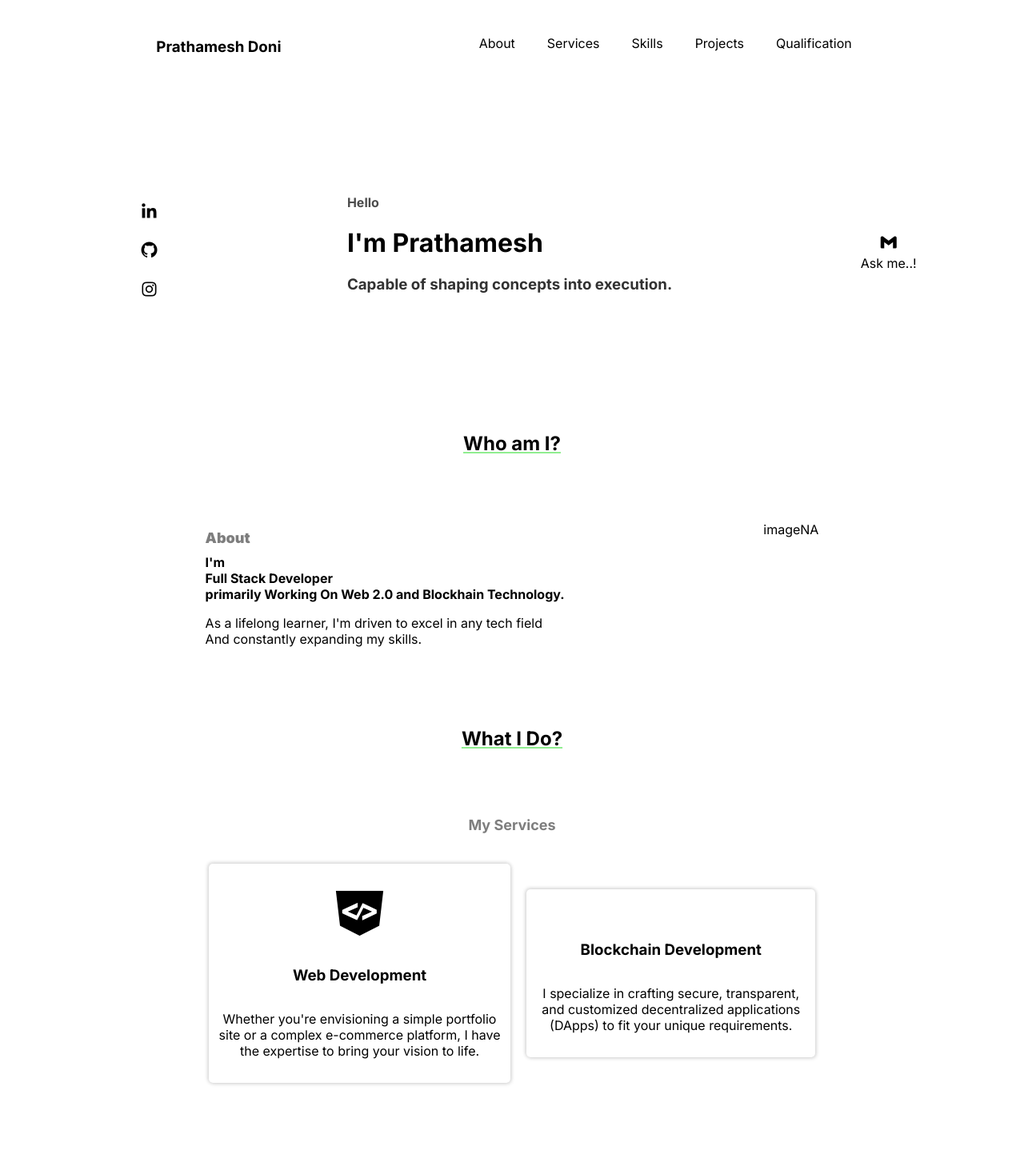
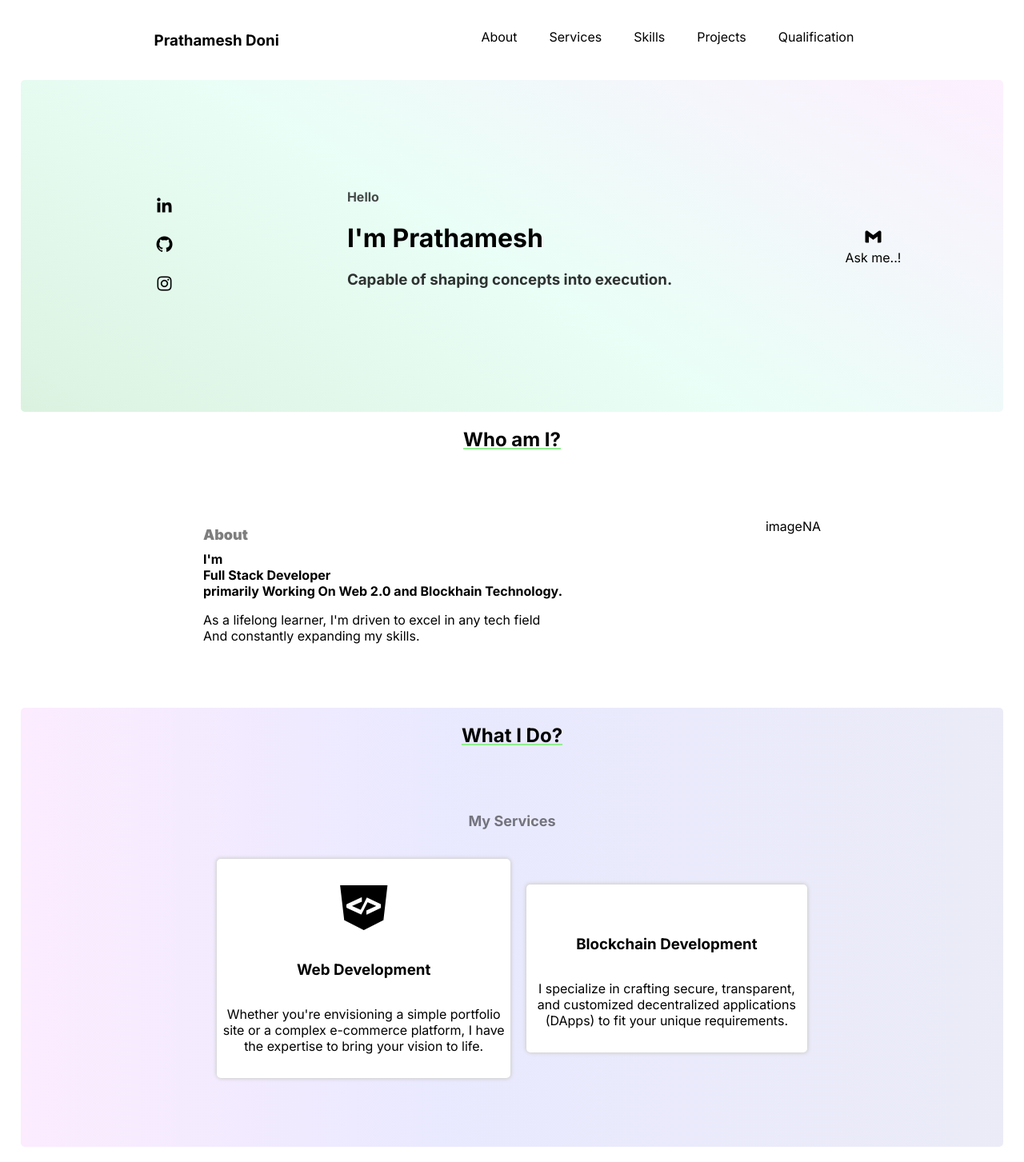
Before and after one commit to hacknovas/PortfolioHN, a Next.js app: page / in a window 1280 px wide. Shown: the top 1453 px of the page at 80% size. Built offline with nearby package versions, Linux system fonts and the light colour scheme.

Commit message:
Updatedqualification module

```diff
--- a/src/app/CSS/about.module.css
+++ b/src/app/CSS/about.module.css
@@ -1,3 +1,4 @@
+
 .aboutSection {
   display: flex;
   flex-wrap: wrap-reverse;
--- a/src/app/CSS/header.module.css
+++ b/src/app/CSS/header.module.css
@@ -4,6 +4,13 @@
   flex-wrap: wrap;
   padding: 20px 0;
   cursor: pointer;
+  /* background: rgb(2, 0, 36);
+  background: linear-gradient(
+    90deg,
+    rgba(2, 0, 36, 1) 0%,
+    rgba(59, 201, 100, 1) 0%,
+    rgba(0, 212, 255, 1) 100%
+  ); */
 }
 
 .navSectionList {
@@ -41,6 +48,15 @@
   align-items: center;
   justify-content: space-between;
   padding: 10% 10% 10%;
+  margin: 0 2%;
+  border-radius: 5px;
+  background: rgb(228, 69, 252);
+  background: linear-gradient(
+    212deg,
+    rgba(228, 69, 252, 0.0817533343025808) 0%,
+    rgba(29, 253, 166, 0.0986072668868504) 53%,
+    rgba(58, 180, 85, 0.1800679410441538) 100%
+  );
 }
 
 .headSectionItems {
--- a/src/app/CSS/project.module.css
+++ b/src/app/CSS/project.module.css
@@ -1,3 +1,11 @@
+.projectSection {
+  /* background-color: rgb(245, 245, 245);
+   */
+   background: rgb(228,69,252);
+   background: linear-gradient(90deg, rgba(228,69,252,0.1014162556508954) 0%, rgba(29,31,253,0.0986072668868504) 43%, rgba(58,61,180,0.1014162556508954) 100%);
+  margin: 0 2%;
+}
+
 .sectionIntro {
   text-align: center;
   font-weight: bolder;
@@ -74,6 +82,7 @@
   box-shadow: 1px 1px 5px lightgray, -1px -1px 5px lightgray;
   transition: all 0.3s ease-in;
   text-wrap: wrap;
+  background-color: white;
 }
 
 .projectSingleItem div {
--- a/src/app/CSS/service.module.css
+++ b/src/app/CSS/service.module.css
@@ -1,5 +1,15 @@
 .serviceSection {
-  margin: 5% 0;
+  margin: 5% 2%;
+  /* background-color: whitesmoke; */
+  background: rgb(228, 69, 252);
+  background: linear-gradient(
+    90deg,
+    rgba(228, 69, 252, 0.1014162556508954) 0%,
+    rgba(29, 31, 253, 0.0986072668868504) 43%,
+    rgba(58, 61, 180, 0.1014162556508954) 100%
+  );
+  padding-bottom: 1%;
+  border-radius: 5px;
 }
 
 .aboutSection {
@@ -53,6 +63,7 @@
   transition: all 0.5s ease-in-out;
   box-shadow: 1px 1px 5px lightgray, -1px -1px 5px lightgray;
   border-radius: 5px;
+  background-color: white;
 }
 
 .singleService i {
--- a/src/app/CSS/skill.module.css
+++ b/src/app/CSS/skill.module.css
@@ -1,3 +1,4 @@
+
 .sectionIntro {
   text-align: center;
   font-weight: bolder;
--- a/src/app/Components/About.tsx
+++ b/src/app/Components/About.tsx
@@ -3,7 +3,7 @@ import styles from "@/app/CSS/about.module.css"
 
 export default function About() {
     return (
-        <div id="aboutSection">
+        <div id="aboutSection" className={styles.supAboutSection}>
             <div className={styles.sectionIntro}>Who am I? </div>
             <div className={styles.aboutSection}>
                 <div className={styles.aboutSLeft}>
--- a/src/app/Components/Skills.tsx
+++ b/src/app/Components/Skills.tsx
@@ -10,7 +10,7 @@ export default function Skills() {
     const [toggle, settoggle] = useState(false)
 
     return (
-        <div id="skillSection">
+        <div id="skillSection" className={styles.supSkillSection}>
             <div className={styles.sectionIntro}>What I Know? </div>
             <div className={styles.skillSection}>
                 <div className={styles.skilllist} >
--- a/src/app/globals.css
+++ b/src/app/globals.css
@@ -1,4 +1,4 @@
-:root {
+/* :root {
   --text-Color: white;
   --background-color: black;
 }
@@ -6,4 +6,9 @@
 * {
   color: var(--text-Color);
   background-color: var(--background-color);
+} */
+
+body{
+  margin: 0%;
+  padding: 0%;
 }
--- a/src/app/layout.tsx
+++ b/src/app/layout.tsx
@@ -1,6 +1,7 @@
 import type { Metadata } from "next";
 import { Content, Inter } from "next/font/google";
 // import "@/utils/DB/connection"
+import "@/app/globals.css"
 
 const inter = Inter({ subsets: ["latin"] });
 
--- a/src/app/page.tsx
+++ b/src/app/page.tsx
@@ -1,4 +1,3 @@
-// import "@/app/globals.css"
 import About from "./Components/About";
 import Edu from "./Components/Edu";
 import Footer from "./Components/Footer";
```
